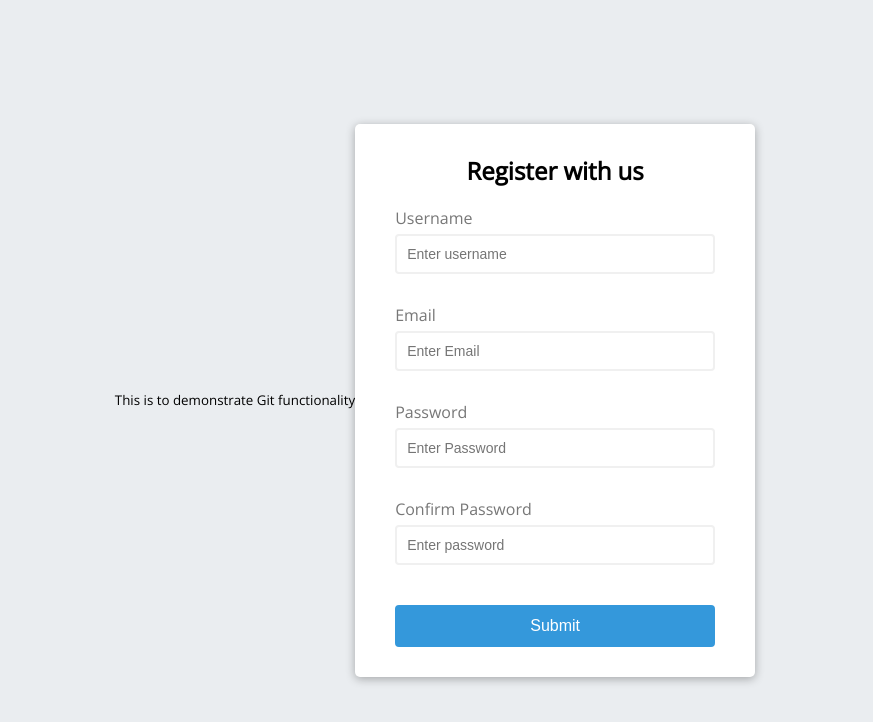
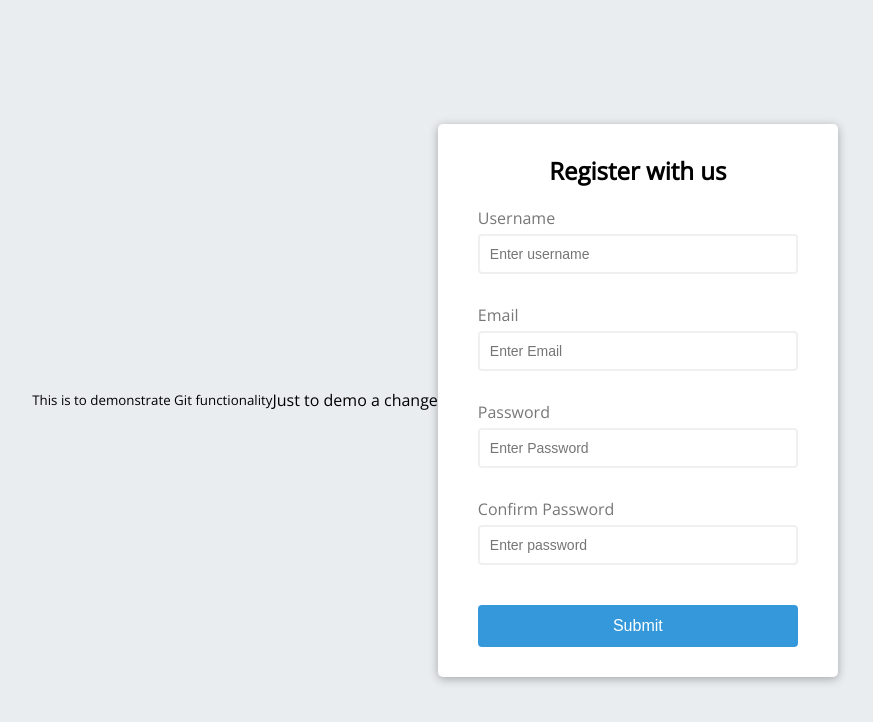
Before and after one commit to VardhanKottamasu/Web-Proj, a plain HTML site: page index.html in a window 1280 px wide. Shown: the whole page, without its empty margins (205-1078 px from the left). Drawn offline with nearby package versions, Linux system fonts and the light colour scheme.

Commit message:
Third commit

```diff
--- a/index.html
+++ b/index.html
@@ -12,6 +12,8 @@
 <body>
 
     <small>This is to demonstrate Git functionality</small>
+
+    <p>Just to demo a change</p>
 
     <div class="container">
         <form id="form" class="form">
```
